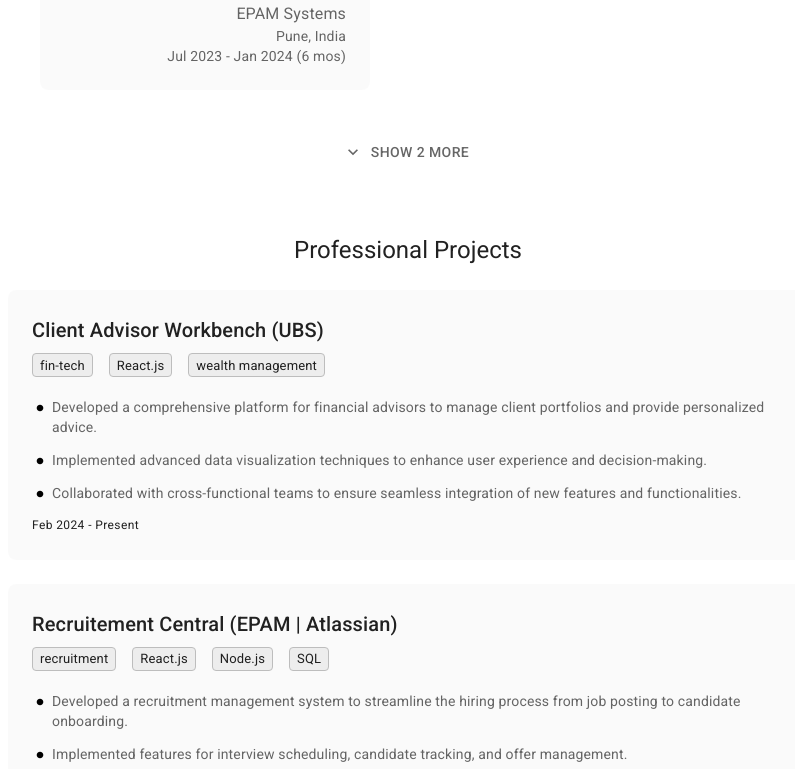
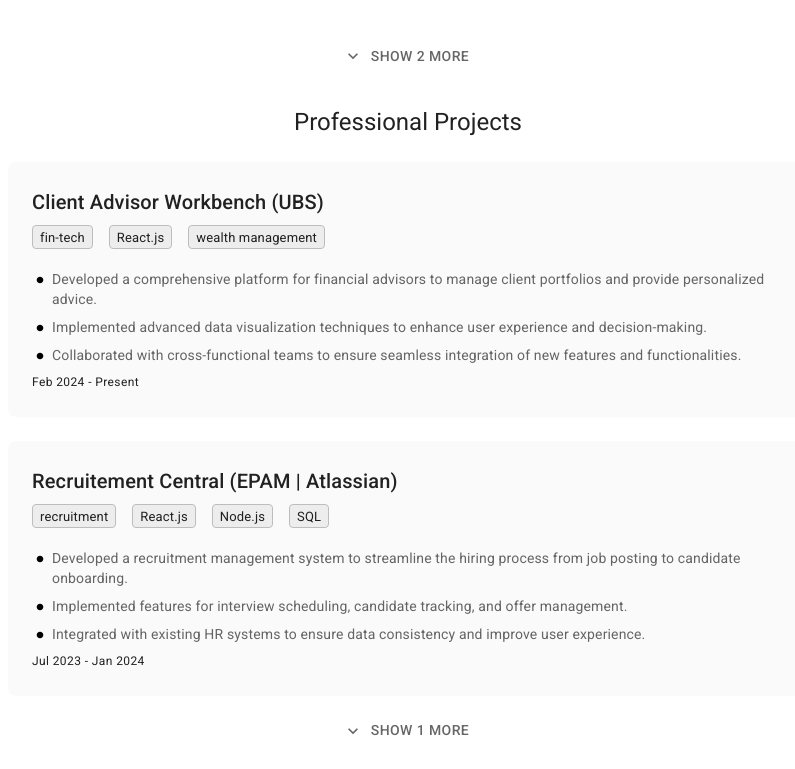
Before and after one commit to vkondi/vkondi.github.io, a React (Vite) app: page / in a window 1280 px wide. Shown: the part 1354-2123 px from the top of the page, without its empty margins (232-1027 px from the left). Built offline with nearby package versions, Linux system fonts and the light colour scheme.

Commit message:
Minor UI enhancement

```diff
--- a/src/components/ListRow.tsx
+++ b/src/components/ListRow.tsx
@@ -23,7 +23,6 @@ const ListRow = ({ icon, text }: { icon?: ReactNode; text: string }) => {
         variant="body2"
         color="text.secondary"
         sx={{ display: "inline-block", ml: 1 }}
-        gutterBottom
       >
         {text}
       </Typography>
--- a/src/pages/Home/Home.tsx
+++ b/src/pages/Home/Home.tsx
@@ -62,7 +62,7 @@ const Home = () => {
           display: "flex",
           flexDirection: "column",
           alignItems: "center",
-          gap: 8,
+          gap: 4,
         }}
       >
         {/* Profile Section */}
```
